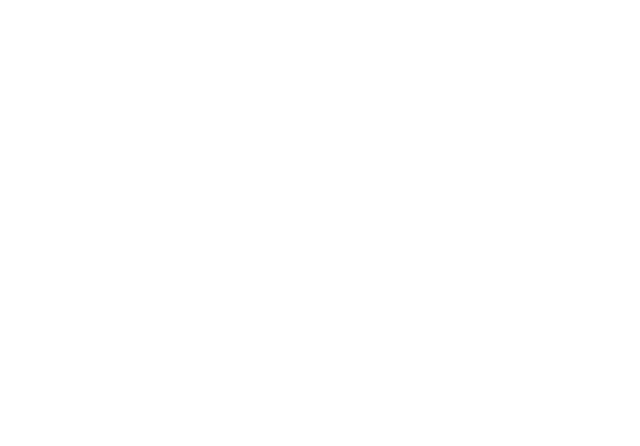
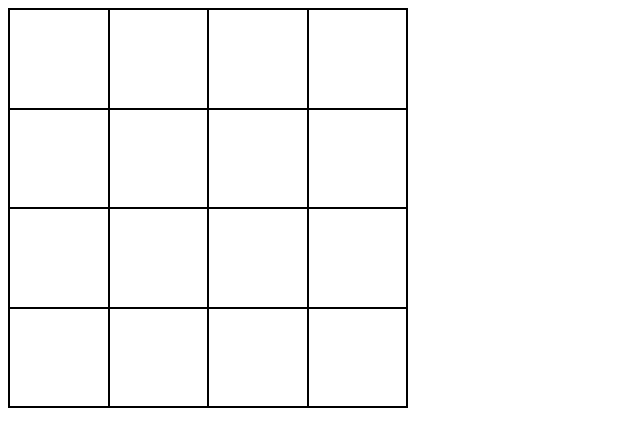
Before and after one commit to helenen/sudoku, a plain HTML site: page index.html in a window 1280 px wide. Shown: the whole page, without its empty margins (0-640 px from the left). Drawn offline with Linux system fonts and the light colour scheme.

Commit message:
creata board

```diff
--- a/display.js
+++ b/display.js
@@ -2,9 +2,33 @@ import { createBoard } from "./index.js";
 
 function generateBoard(board) {
   board = createBoard();
+
+  // crée une div dans le DOM
+  const mainContainer = document.createElement("table");
+  const container = document.createElement("tbody");
+
+  // je donne une class à l'élément et je dis que container est son nom
+  mainContainer.setAttribute("class", "container");
+
+  // je dis au DOM que container est l'enfant de <body />
+  document.body.appendChild(mainContainer);
+  mainContainer.appendChild(container);
+
+  // fait
+  for (var i = 0; i < board.length; i++) {
+    const row = document.createElement("tr");
+    row.setAttribute("class", "row");
+    container.appendChild(row);
+
+    for (var j = 0; j < board[i].length; j++) {
+      const column = document.createElement("td");
+      column.setAttribute("class", "column");
+      row.appendChild(column);
+    }
+  }
 }
 
-generateBoard();
+generateBoard(createBoard());
 
 /* <table border="10" cellpadding="20" cellspacing="0">
       <tbody>
--- a/index.css
+++ b/index.css
@@ -1,24 +1,22 @@
-table{
-  border: 1px solid #DBDBDB;
-  border-right: 0px;
+.container {
+  border: 1px solid black;
+  height: 50vh;
+  width: 25rem;
+  border-spacing: 0px;
 }
-tbody{
-  display: table-row-group;/* */
-  vertical-align: middle;
-  border-color: inherit;
+.row {
+  border: 1px solid black;
+  height: 2vh;
+  width: 5rem;
 }
-td{
-  width: 47px;
-  height: 49px;
-  border-bottom: 1px solid #DBDBDB;
-  border-right: 1px solid #DBDBDB;
-  line-height: 30px;
-  font-size: 250%;
-  text-align: center;
-  vertical-align: middle;
+.column {
+  border: 1px solid black;
+  height: 2vh;
+  width: 5rem;
 }
-input{
+
+/* input {
   border: none;
   text-align: center;
   background-color: aquamarine;
-}
+} */
--- a/index.html
+++ b/index.html
@@ -3,6 +3,10 @@
     <title>Sudoku</title>
   </head>
   <link rel="stylesheet" type="text/css" href="index.css" />
-  <body></body>
+  <body>
+    <tbody></tbody>
+  </body>
   <script type="module" src="display.js"></script>
 </html>
+
+  </head>
```
